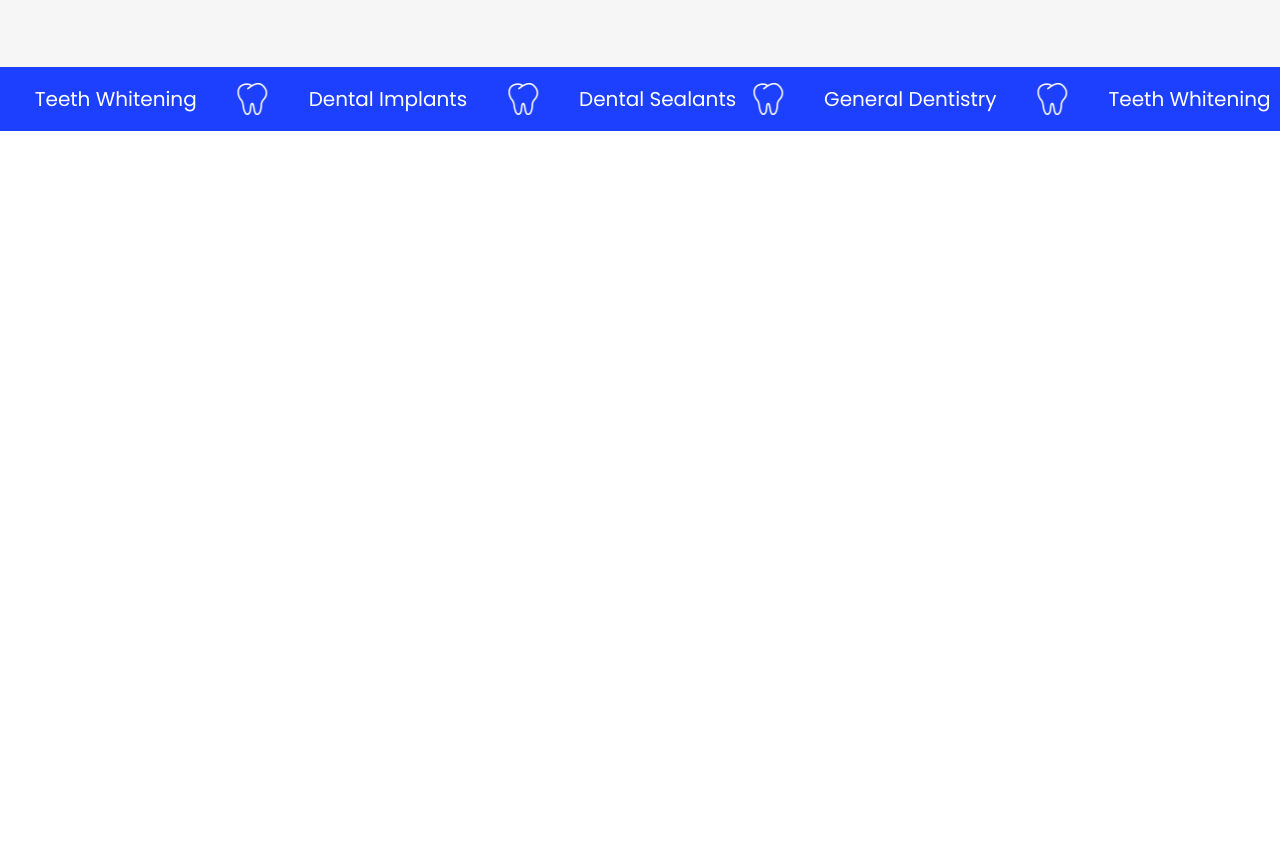
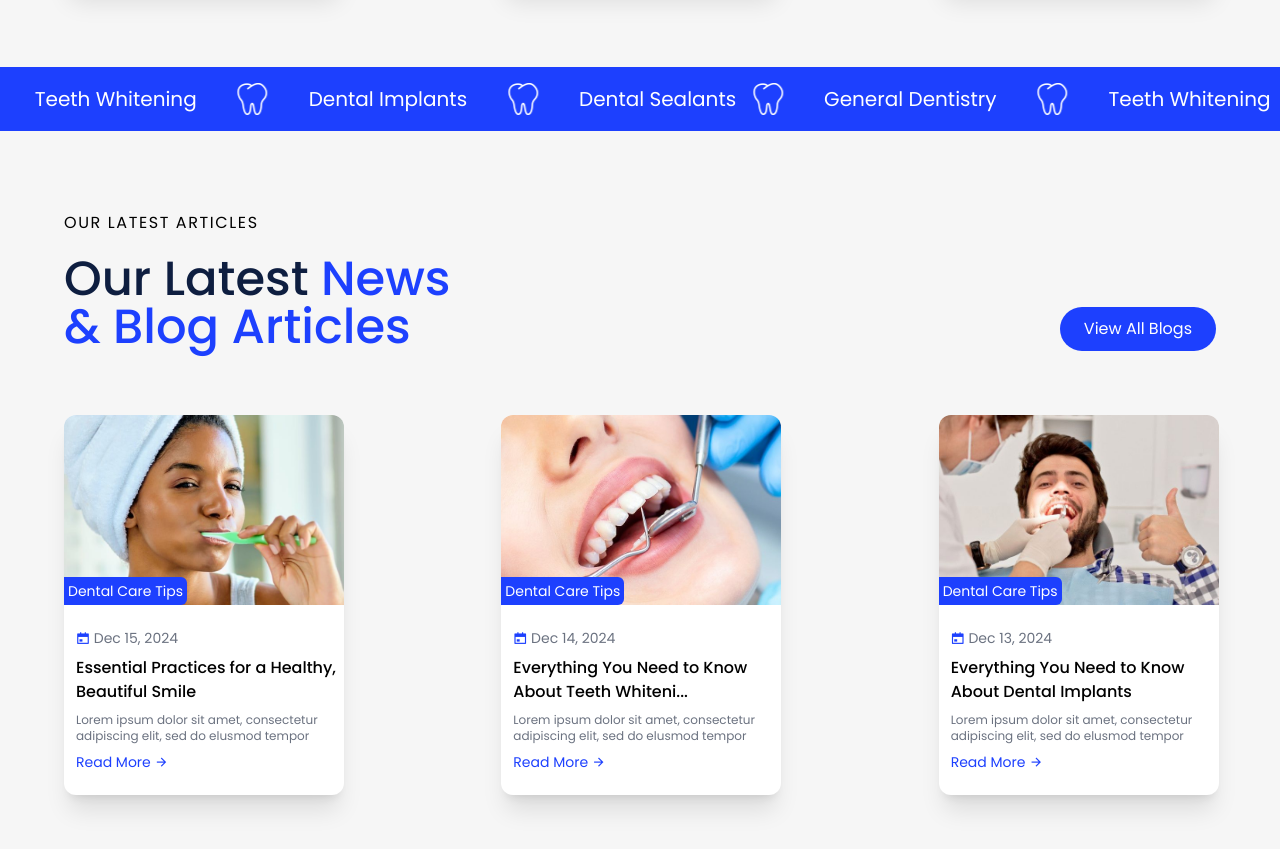
Before and after one commit to Mohsin-max/dental-care, an Angular app: page / in a window 1280 px wide. Shown: the part 8840-9689 px from the top of the page. Before the commit the page ends 8971 px from the top, so only its background shows below. Built offline with nearby package versions, Linux system fonts and the light colour scheme.

Commit message:
articles section added

```diff
--- a/src/app/app.component.html
+++ b/src/app/app.component.html
@@ -18,3 +18,4 @@
 <app-scrolling-text></app-scrolling-text>
 <app-our-team></app-our-team>
 <app-scrolling-text></app-scrolling-text>
+<app-articles></app-articles>
--- a/src/app/app.component.ts
+++ b/src/app/app.component.ts
@@ -14,11 +14,12 @@ import { WatchVideoComponent } from "./components/watch-video/watch-video.compon
 import { TestimonialsComponent } from "./components/testimonials/testimonials.component";
 import { BeforeAfterComponent } from "./components/before-after/before-after.component";
 import { OurTeamComponent } from "./components/our-team/our-team.component";
+import { ArticlesComponent } from "./components/articles/articles.component";
 
 @Component({
   selector: 'app-root',
   standalone: true,
-  imports: [RouterOutlet, TopHeaderComponent, HeaderComponent, HeroComponent, AboutComponent, ScrollingTextComponent, OurServicesComponent, WhyUsComponent, CaseStoriesComponent, HowItWorksComponent, BookAppointmentComponent, WatchVideoComponent, TestimonialsComponent, BeforeAfterComponent, OurTeamComponent],
+  imports: [RouterOutlet, TopHeaderComponent, HeaderComponent, HeroComponent, AboutComponent, ScrollingTextComponent, OurServicesComponent, WhyUsComponent, CaseStoriesComponent, HowItWorksComponent, BookAppointmentComponent, WatchVideoComponent, TestimonialsComponent, BeforeAfterComponent, OurTeamComponent, ArticlesComponent],
   templateUrl: './app.component.html',
   styleUrl: './app.component.css'
 })
--- a/src/app/components/articles/articles.component.html
+++ b/src/app/components/articles/articles.component.html
@@ -1 +1,58 @@
-<p>articles works!</p>
+<section class="w-full bg-[#f6f6f6] px-mobileXPad lg:px-desktopXPad py-20">
+
+    <div class="top flex flex-col gap-5 lg:gap-0 lg:flex-row lg:justify-between lg:items-end">
+
+        <div class="w-full lg:w-[35%]">
+            <p class="tracking-widest">OUR LATEST ARTICLES</p>
+            <h1 class="text-3xl md:text-4xl lg:text-5xl font-medium mt-5 text-secondary">Our Latest
+                <span class="text-primary">News & Blog Articles</span>
+            </h1>
+        </div>
+
+        <app-button label="View All Blogs"></app-button>
+
+    </div>
+
+
+    <div class="bottom flex justify-center mt-16">
+
+        <!-- CARD CONTAINER-->
+        <div class="grid grid-cols-1 sm:grid-cols-2 lg:grid-cols-3 gap-20 lg:gap-40">
+
+            <!-- CARD -->
+            <div class="w-[280px] h-[380px] bg-white rounded-xl overflow-hidden shadow-xl  hover:border-b-8 border-primary hover:-mt-3 duration-200" *ngFor="let item of cardDetails">
+
+                <div class="w-full h-[50%] relative">
+
+                    <img [src]="item.image" alt="" class="w-full h-full object-cover">
+
+                    <div class="bg-primary text-white p-1 absolute bottom-0 rounded-e-md">
+
+                        <p class="text-sm">Dental Care Tips</p>
+
+                    </div>
+
+                </div>
+
+                <div class="w-full h-[50%] ps-3 pe-2 flex flex-col justify-center gap-2">
+
+                    <p class="text-sm text-gray-500"><i class="ri-calendar-event-fill text-primary"></i> {{item.date}}
+                    </p>
+
+                    <h2 class="font-medium text-md">{{item.title}}</h2>
+
+                    <p class="text-xs text-gray-500">{{item.desc}}</p>
+
+                        <a href="" class="text-primary text-sm">Read More <i class="ri-arrow-right-line"></i></a>
+
+                </div>
+
+            </div>
+
+        </div>
+
+    </div>
+
+
+
+</section>
--- a/src/app/components/articles/articles.component.ts
+++ b/src/app/components/articles/articles.component.ts
@@ -1,12 +1,40 @@
 import { Component } from '@angular/core';
+import { ButtonComponent } from "../../shared/button/button.component";
+import { CommonModule } from '@angular/common';
 
 @Component({
   selector: 'app-articles',
   standalone: true,
-  imports: [],
+  imports: [ButtonComponent, CommonModule],
   templateUrl: './articles.component.html',
   styleUrl: './articles.component.css'
 })
 export class ArticlesComponent {
 
+  cardDetails: any[] = [
+
+    {
+      image: "blog1.jpg",
+      tag: "Dental Care Tips",
+      date: "Dec 15, 2024",
+      title: "Essential Practices for a Healthy, Beautiful Smile",
+      desc: "Lorem ipsum dolor sit amet, consectetur adipiscing elit, sed do elusmod tempor"
+    },
+    {
+      image: "blog2.jpg",
+      tag: "Teeth Whitening",
+      date: "Dec 14, 2024",
+      title: "Everything You Need to Know About Teeth Whiteni...",
+      desc: "Lorem ipsum dolor sit amet, consectetur adipiscing elit, sed do elusmod tempor"
+    },
+    {
+      image: "blog3.jpg",
+      tag: "Dental Implant",
+      date: "Dec 13, 2024",
+      title: "Everything You Need to Know About Dental Implants",
+      desc: "Lorem ipsum dolor sit amet, consectetur adipiscing elit, sed do elusmod tempor"
+    }
+
+  ]
+
 }
--- a/src/app/components/our-team/our-team.component.html
+++ b/src/app/components/our-team/our-team.component.html
@@ -16,7 +16,7 @@
 
             <!-- CARD -->
             <div
-                class="card w-[280px] h-[330px] bg-white overflow-hidden rounded-2xl hover:border-b-8 border-primary hover:-mt-3 group duration-200"
+                class="card w-[280px] h-[330px] bg-white overflow-hidden shadow-xl rounded-2xl hover:border-b-8 border-primary hover:-mt-3 group duration-200"
                 *ngFor="let item of cardDetails"
                 >
 
```
Also changed, not shown: public/blog1.jpg.
